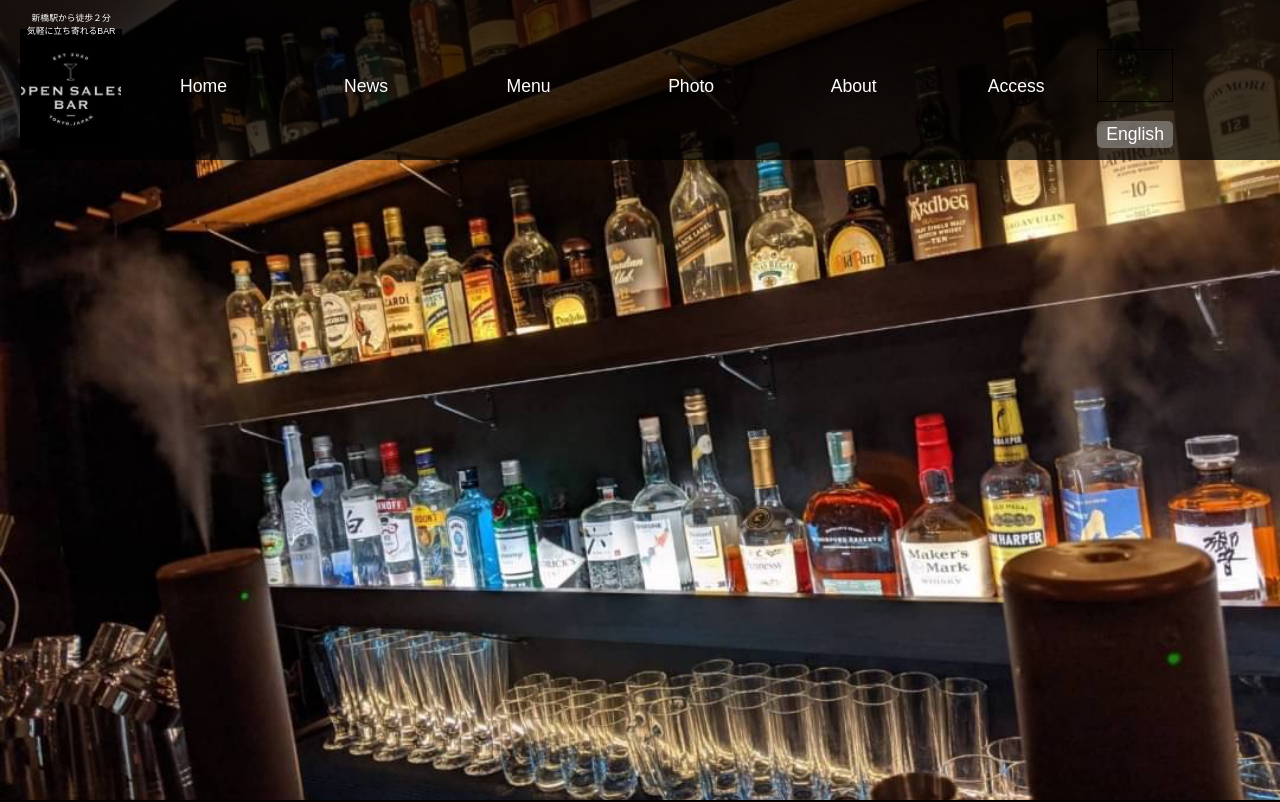
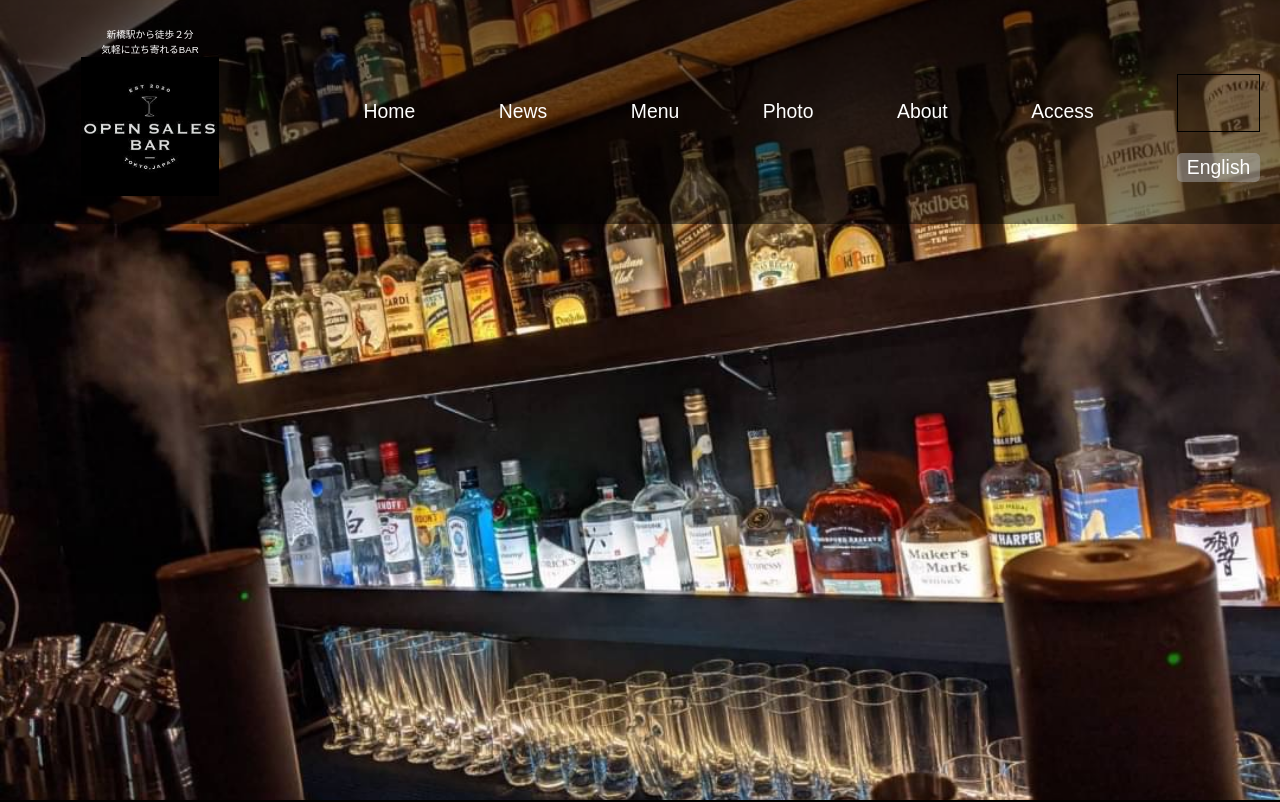
Before and after one commit to nightbeefstew/OpenSalesBarWeb, a Vue app in the folder opensalesbarweb/: page / in a window 1280 px wide. Shown: the top 802 px of the page. Built offline with nearby package versions, Linux system fonts and the light colour scheme.

Commit message:
GlobalHeaderを大幅編集（主にスタイル）

```diff
--- a/opensalesbarweb/src/App.vue
+++ b/opensalesbarweb/src/App.vue
@@ -1,7 +1,7 @@
 <template>
   <div>
     <global-header/>
-    <div class="page">
+    <div class="view">
       <router-view/>
     </div>
     <Footer/>
@@ -27,8 +27,8 @@
     list-style: none;
 }
 
-.page {
-  padding: 180px 0 0 0;
+.view {
+  padding: 180px 20px 20px 20px;
 }
 
 @media screen and (max-width: 768px) {
--- a/opensalesbarweb/src/components/GlobalHeader.vue
+++ b/opensalesbarweb/src/components/GlobalHeader.vue
@@ -10,12 +10,18 @@
       <router-link to="/Access">Access</router-link>
       <router-link to="/">Instagram</router-link>
       <router-link to="/English">English</router-link> -->
-    <nav>
+    <nav class="gNaviWrapper">
       <ul class="gNavi">
-        <li class="gNaviLogo">
-           <router-link to="/">
-            <p>新橋駅から徒歩２分<br>気軽に立ち寄れるBAR</p>
-           </router-link>
+        <li>
+          <div class="gNaviLogoGroup">
+            <p class="gNaviLogoDesc">新橋駅から徒歩２分<br>気軽に立ち寄れるBAR</p>
+            <!-- <img class="gNaviLogoImg" src="~@/assets/images/logo.png"> -->
+
+       <router-link class="gNaviLogoImg" to="/">
+              <img src="~@/assets/images/logo.png">
+            </router-link>
+
+          </div>
         </li>
         <li><router-link to="/">Home</router-link></li>
         <li><router-link to="/News">News</router-link></li>
@@ -53,6 +59,7 @@
 <style>
 #GlobalHeader {
   width: 100%;
+  height: 14em; /*160px*/
   background: rgba(0, 0, 0, .5);
   position: fixed;
   top: 0;
@@ -60,17 +67,19 @@
   z-index: 1;
 }
 
+.gNaviWrapper {
+  height: 100%;
+}
+
 .gNavi/*widthは1309px*/ {
-  font-size: 1em;/*16px*/
+  height: 100%;
+  font-size: 1.1em;/*16px*/
   display: flex;
   flex-flow: row;
   justify-content: space-between;
-  background: rgba(0, 0, 0, .5);
-  height: 10em; /*160px*/
-	padding: 1.25em;/*20px*/
-	text-align: center;
-/*  box-sizing: border-box;*/
+  align-items: center;
   margin: 0;
+  padding: 0 20px 0 20px;
 }
 
 /* gNavi 以下の全ての文字色を白統一、リンクの下線を非表示*/
@@ -80,34 +89,43 @@
 }
 
 .gNavi >li {
-  width: 20%;
-  height: 30px;
+  height: 100%;
   font-size: 1.1em;/*18px*/
+  display: flex;
+  align-items: center;
   text-align: center;
   position: relative;
-  margin-top: 3em;/*54px*/
  /* border: 1px solid #fff; */
 }
 
-.gNaviLogo:first-child {
+.gNaviLogoGroup {
   height: 100%;
-  background: url("~@/assets/images/logo.png") no-repeat center/cover;
-  margin-top: 0.5em;
-  text-align: center;
-  border: 1px #000 solid;
-  width: 12.5%;
-
+  padding: 5% 0 5% 0;
+  display: flex;
+  flex-flow: column;
+  justify-content: center;
+  align-items: center;
 }
 
-.gNavi li:first-child p {
-  font-size: 0.5em;/*8px*/
-  margin-top: -2em;
+.gNaviLogoImg {
+  display: block;
+  max-height: 70%;
+}
+
+.gNaviLogoImg img {
+  max-height: 100%;
+}
+
+.gNaviLogoDesc {
+  max-height: 20%;
+  margin: 0;
+  font-size: 0.5em;
 }
 
 .gNavi > li:last-child {
   text-align: center;
   margin-top: 1.66666666em;/*30px*/
-  width: 20%; /*120px ～ 220.6011235955056px*/
+
   display: flex;
 }
 
--- a/opensalesbarweb/src/views/Home.vue
+++ b/opensalesbarweb/src/views/Home.vue
@@ -132,8 +132,8 @@
     display: block;
     position: relative;
     height: 100vh;
-    margin: -180px 0 10em 0;
-    width: 100%;
+    margin: -180px 0px 10em -20px;
+    width: 100vw;
     background: url("~@/assets/images/top1.jpg") no-repeat center/cover;
   }
 
```
